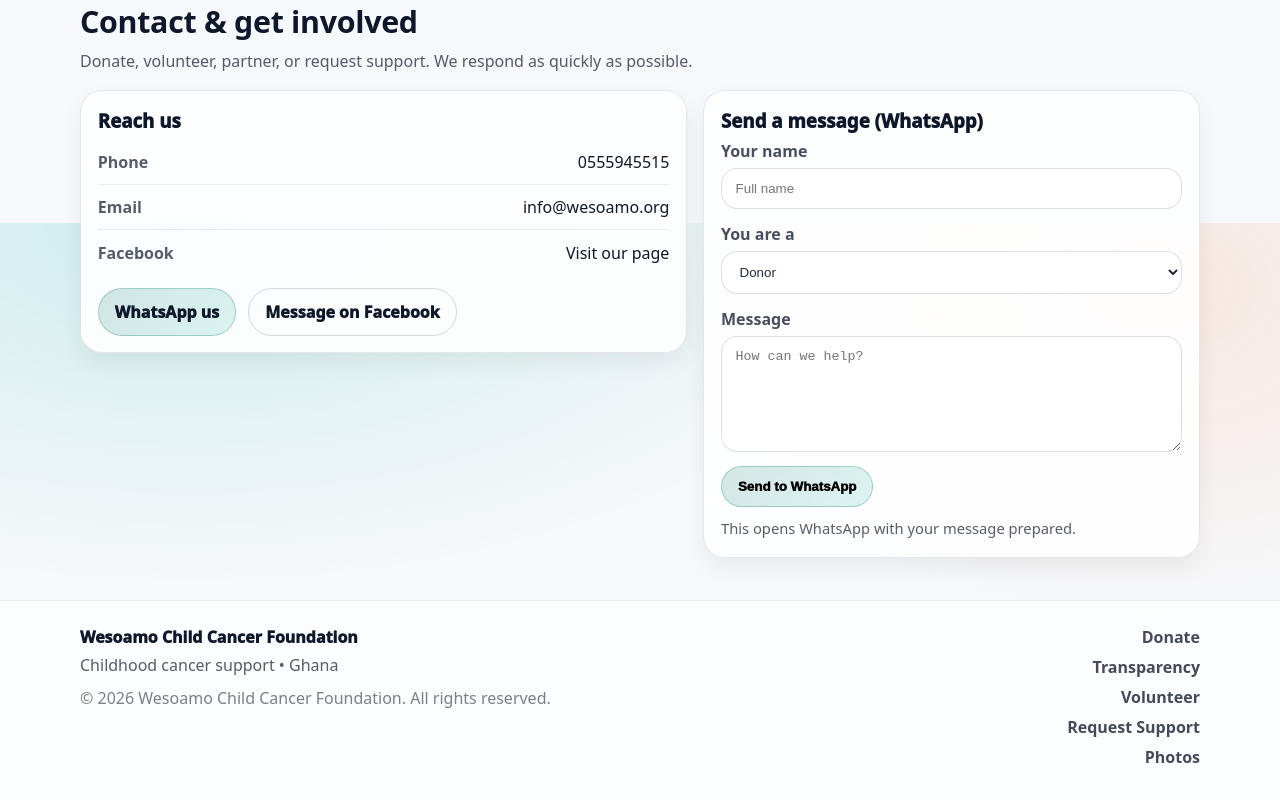
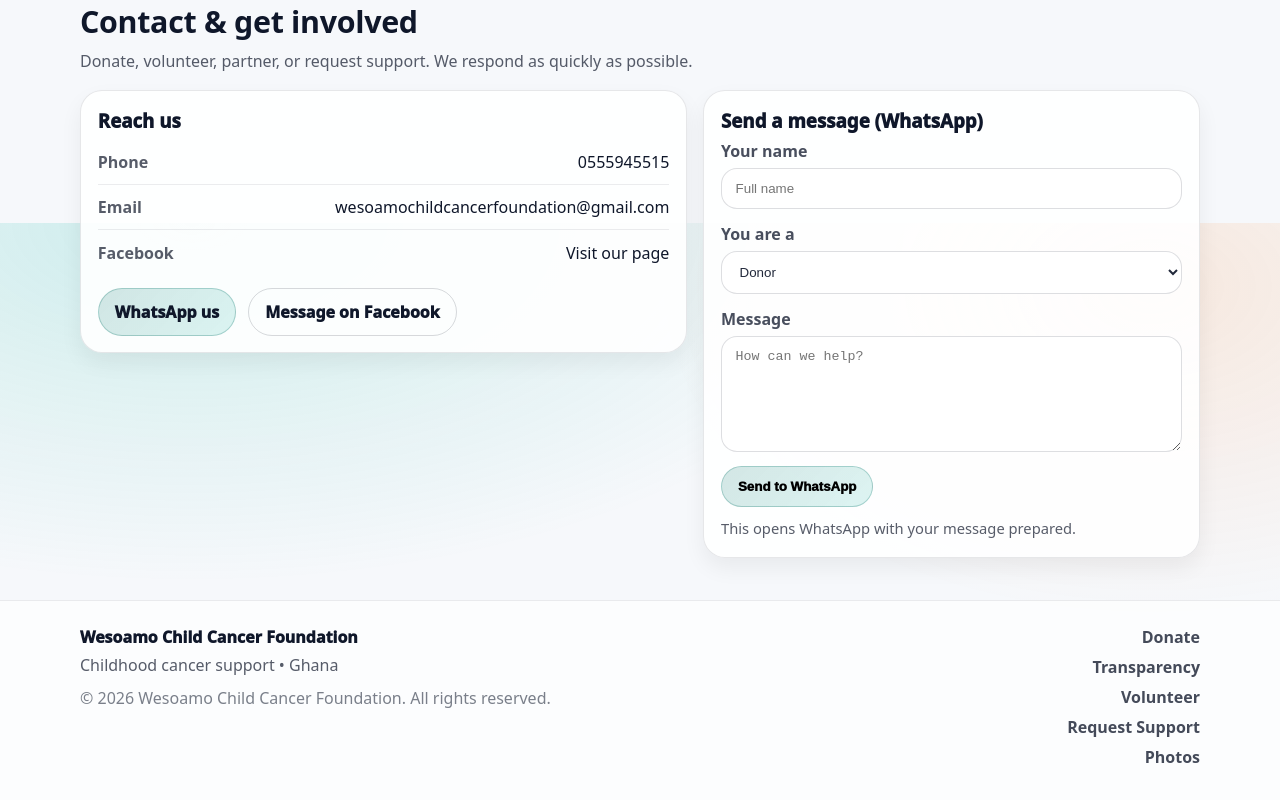
Before and after one commit to learngermanghana/Wesoamo-charity, a React (Vite) app: page / in a window 1280 px wide. Shown: the part 5377-6177 px from the top of the page. Built offline with nearby package versions, Linux system fonts and the light colour scheme; no server answers.

Commit message:
Update organization contact email address

```diff
--- a/src/data/org.js
+++ b/src/data/org.js
@@ -11,7 +11,7 @@ export const org = {
   phoneRaw: "0555945515",
   phoneE164: "+233555945515",
   whatsapp: "233555945515",
-  email: "info@wesoamo.org",
+  email: "wesoamochildcancerfoundation@gmail.com",
   facebook: "https://www.facebook.com/share/18H2a7NzVQ/",
   photoAlbums: [
     {
```
